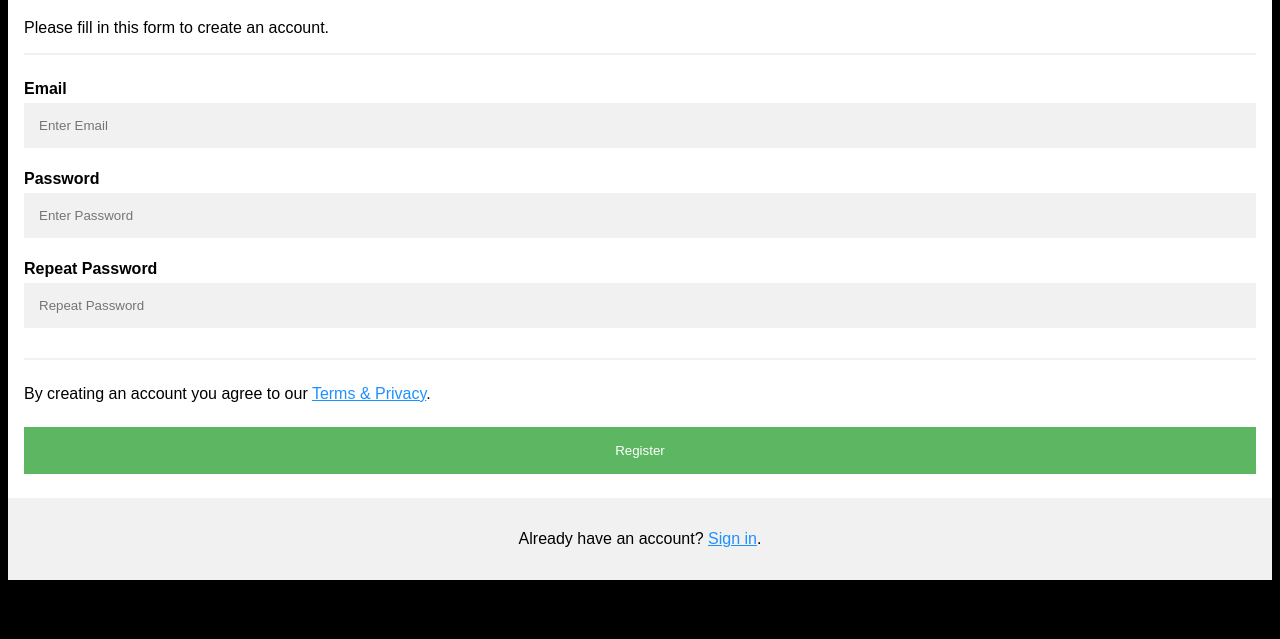
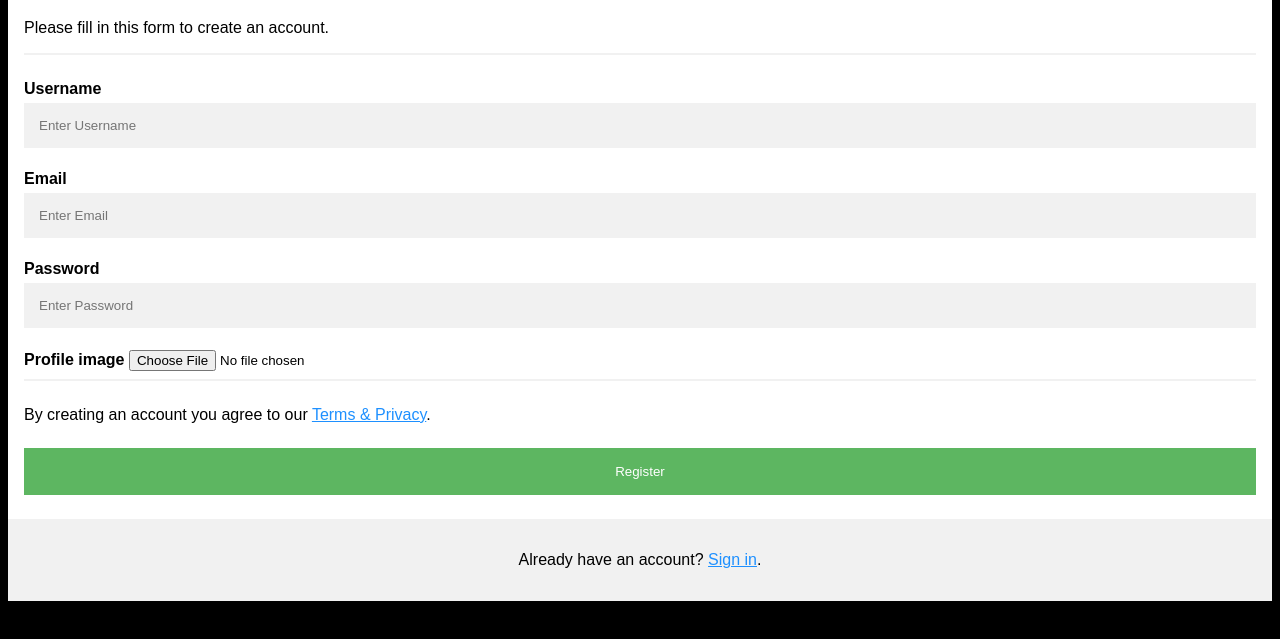
Before and after one commit to alexismundu/ITESO-news-app, a website: page views/register.html in a window 1280 px wide. Shown: the part 85-724 px from the top of the page. Drawn offline with Linux system fonts and the light colour scheme.

Commit message:
Add register form

```diff
--- a/views/register.html
+++ b/views/register.html
@@ -69,20 +69,23 @@ a {
 </head>
 <body>
 
-<form action="/action_page.php">
+<form action="/users" method="post">
   <div class="container">
     <h1>Register</h1>
     <p>Please fill in this form to create an account.</p>
     <hr>
 
+    <label for="username"><b>Username</b></label>
+    <input type="text" placeholder="Enter Username" name="username" id="username" required>
+
     <label for="email"><b>Email</b></label>
     <input type="text" placeholder="Enter Email" name="email" id="email" required>
 
-    <label for="psw"><b>Password</b></label>
-    <input type="password" placeholder="Enter Password" name="psw" id="psw" required>
+    <label for="password"><b>Password</b></label>
+    <input type="password" placeholder="Enter Password" name="password" id="password" required>
 
-    <label for="psw-repeat"><b>Repeat Password</b></label>
-    <input type="password" placeholder="Repeat Password" name="psw-repeat" id="psw-repeat" required>
+    <label for="profilePic"><b>Profile image</b></label>
+    <input type="file" name="profilePic" id="profilePic" accept="profilePic/*">
     <hr>
     <p>By creating an account you agree to our <a href="#">Terms & Privacy</a>.</p>
 
```
